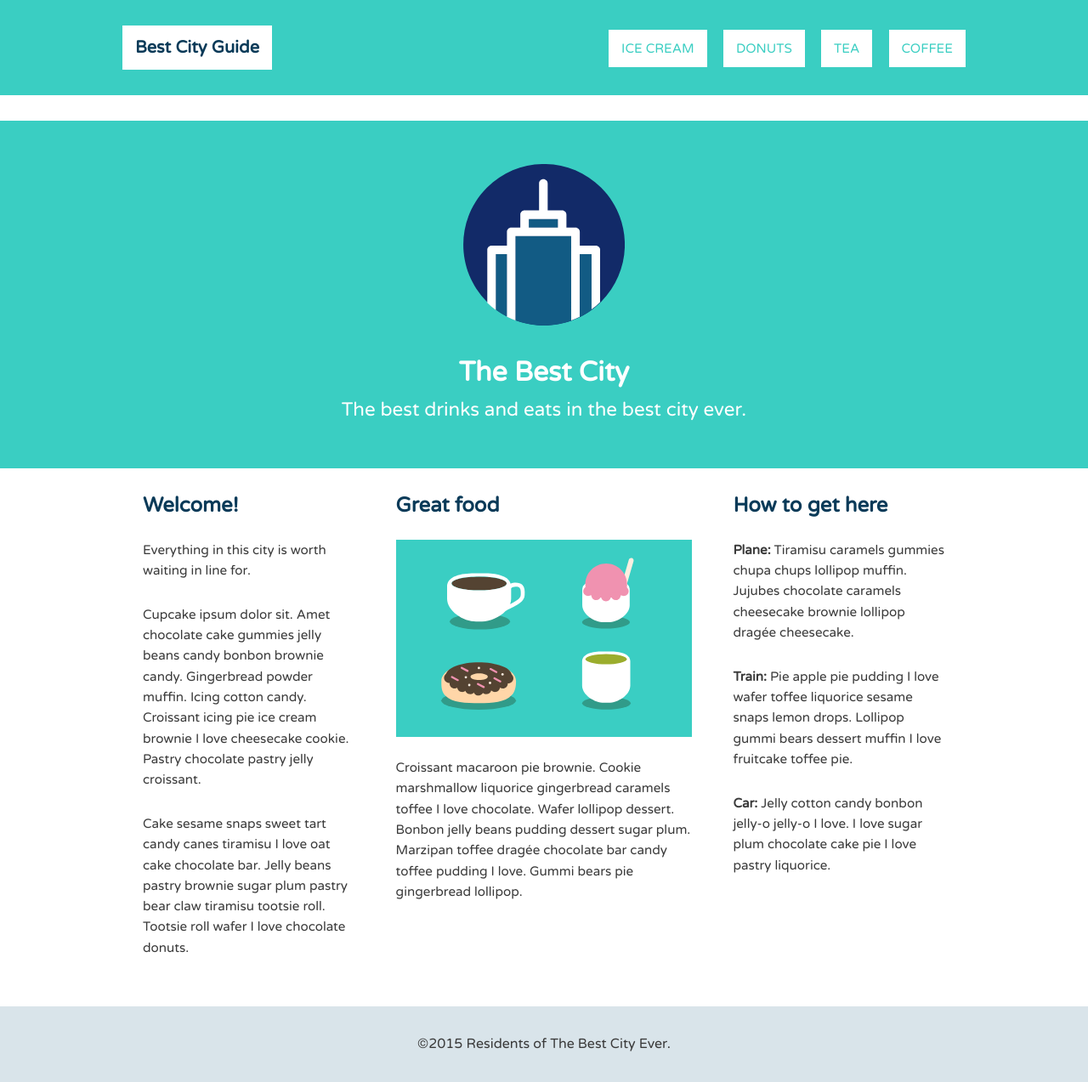
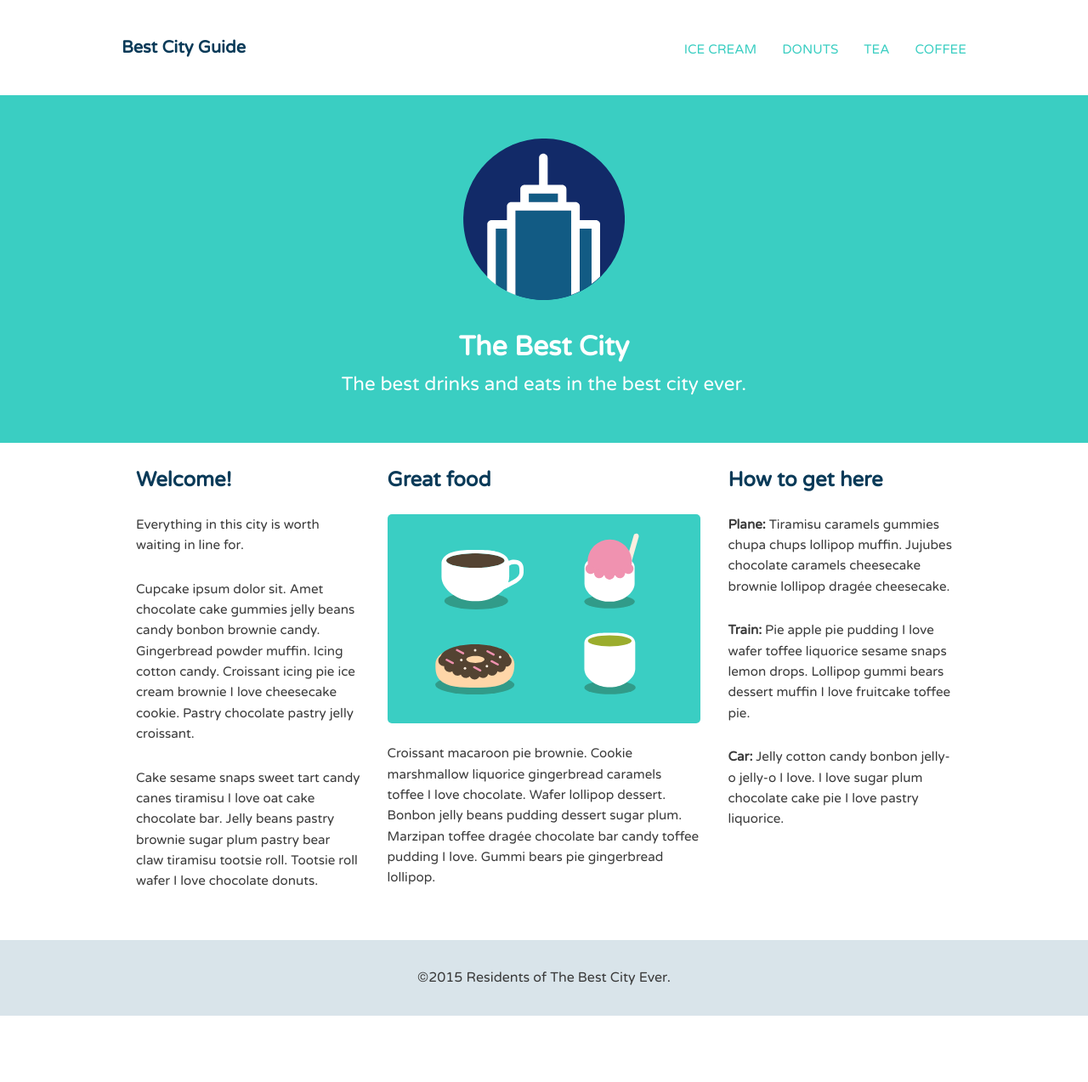
Before and after one commit to wilso2ad/cssBestCityGuide, a plain HTML site: page index.html in a window 1280 px wide. Shown: the whole page at 85% size. After the commit the page ends 1195 px from the top, so only its background shows below. Drawn offline with Linux system fonts and the light colour scheme.

Commit message:
removed floats and used flexbox to create responsive layout

```diff
--- a/css/style.css
+++ b/css/style.css
@@ -10,6 +10,19 @@ body {
 	font-family: 'Varela Round', sans-serif;
 	line-height: 1.6;
 	color: #3a3a3a;
+  display: flex;
+  flex-direction: column;
+  min-height: 100vh;
+}
+
+.row {
+  flex: 1;
+}
+
+ul {
+  margin: 0;
+  padding: 0;
+  list-style: none;
 }
 
 p {
@@ -57,6 +70,8 @@ img {
   background: #fff;
 	margin-top: 6px;
 	margin-bottom: 6px;
+  padding: 10px 15px;
+  display: block;
 }
 
 .main-nav a {
@@ -69,16 +84,9 @@ img {
 	color: #093a58;
 }
 
-.name a,
-.main-nav a {
-  padding: 10px 15px;
-  display: block;
-  text-align: center;
-}
-
 /* ---- Layout Containers ---- */
 
-.container {
+.row {
 	padding-left: 1em;
 	padding-right: 1em;
 }
@@ -87,7 +95,6 @@ img {
 	text-align: center;
   padding-top: 1.5em;
 	padding-bottom: 1.5em;
-	background: #3acec2;
 	margin-bottom: 30px;
 }
 
@@ -100,15 +107,14 @@ img {
 }
 
 .col {
-  padding-left: 1.5em;
-  padding-right: 1.5em;
+  padding-left: 1em;
+  padding-right: 1em;
 }
 
 .main-footer {
 	background: #d9e4ea;
 	padding: 2em 0;
 	margin-top: 30px;
-  max-height: 89px;
   text-align: center;
 }
 
@@ -123,74 +129,66 @@ img {
 	width: 190px;
 }
 
+.feat-img {
+	border-radius: 5px;
+}
 /* =================================
   Media Queries
 ==================================== */
 /* ---- 769px and above ---- */
 @media (min-width: 769px) {
 
-  .wrap {
-		min-height: calc(100vh - 89px);
+    .main-header,
+    .main-nav,
+    .row {
+      display: flex;
     }
 
-	.container {
-		width: 90%;
-		max-width: 1150px;
-		margin: 0 auto;
+    .main-header {
+			flex-direction: column;
+			align-items: center;
 		}
 
-  .name,
     .col {
-    float:left;
+      flex: 1;
+      flex-basis: 50%;
     }
 
-  .primary,
-  .secondary {
-    width: 50%;
+    .row {
+      flex-wrap: wrap;
     }
 
-  .main-nav {
-   float: right;
-  }
-
-  .main-nav li {
-    display: inline-block;
-    margin-left: 15px;
+    .main-header,
+		.row {
+      width: 90%;
+      margin: 0 auto;
     }
 
     .tagline {
       font-size: 1.4em;
     }
 
-
-
-	/* ---- Float clearfix ---- */
-
-	.clearfix::after {
-		content: " ";
-		display: table;
-		clear: both;
-	}
-
 }
 
 @media (min-width: 1025px) {
 
-  .container {
+    .main-header {
+      flex-direction: row;
+      justify-content: space-between;
+    }
+
+    .col {
+      flex-basis: 0;
+    }
+
+    .primary {
+      flex-grow: 1.4;
+    }
+
+    .main-header,
+    .row {
       width: 80%;
       max-width: 1150px;
     }
 
-  .primary {
-    width: 40%;
 }
-
- .secondary {
-    width: 30%;
-  }
-
- .tertiary {
-    width: 30%;
-  }
-
-}
--- a/index.html
+++ b/index.html
@@ -11,15 +11,13 @@
 	<div class="wrap">
 
     <header class="main-header">
-      <div class="container clearfix">
         <h1 class="name"><a href="#">Best City Guide</a></h1>
-        <ul class="main-nav clearfix">
+        <ul class="main-nav">
           <li><a href="#">ice cream</a></li>
           <li><a href="#">donuts</a></li>
           <li><a href="#">tea</a></li>
           <li><a href="#">coffee</a></li>
         </ul>
-      </div><!--/.container-->
     </header><!--/.main-header-->
 
     <div class="banner">
@@ -28,7 +26,7 @@
       <span class="tagline">The best drinks and eats in the best city ever.</span>
     </div><!--/.banner-->
 
-  <div class="container clearfix">
+  <div class="row">
     <div class="secondary col">
       <h2>Welcome!</h2>
       <p>Everything in this city is worth waiting in line for.</p>
@@ -49,10 +47,10 @@
       <p><strong>Car: </strong>Jelly cotton candy bonbon jelly-o jelly-o I love. I love sugar plum chocolate cake pie I love pastry liquorice.</p>
     </div><!--/.tertiary-->
 
-  </div><!--/.container-->
+  </div><!--/.row-->
 
   </div><!--/.wrap-->
-	<footer class="main-footer clearfix">
+	<footer class="main-footer">
 		<span>&copy;2015 Residents of The Best City Ever.</span>
 	</footer>
 
```
Lines whose indentation alone changed are shown as unchanged.
